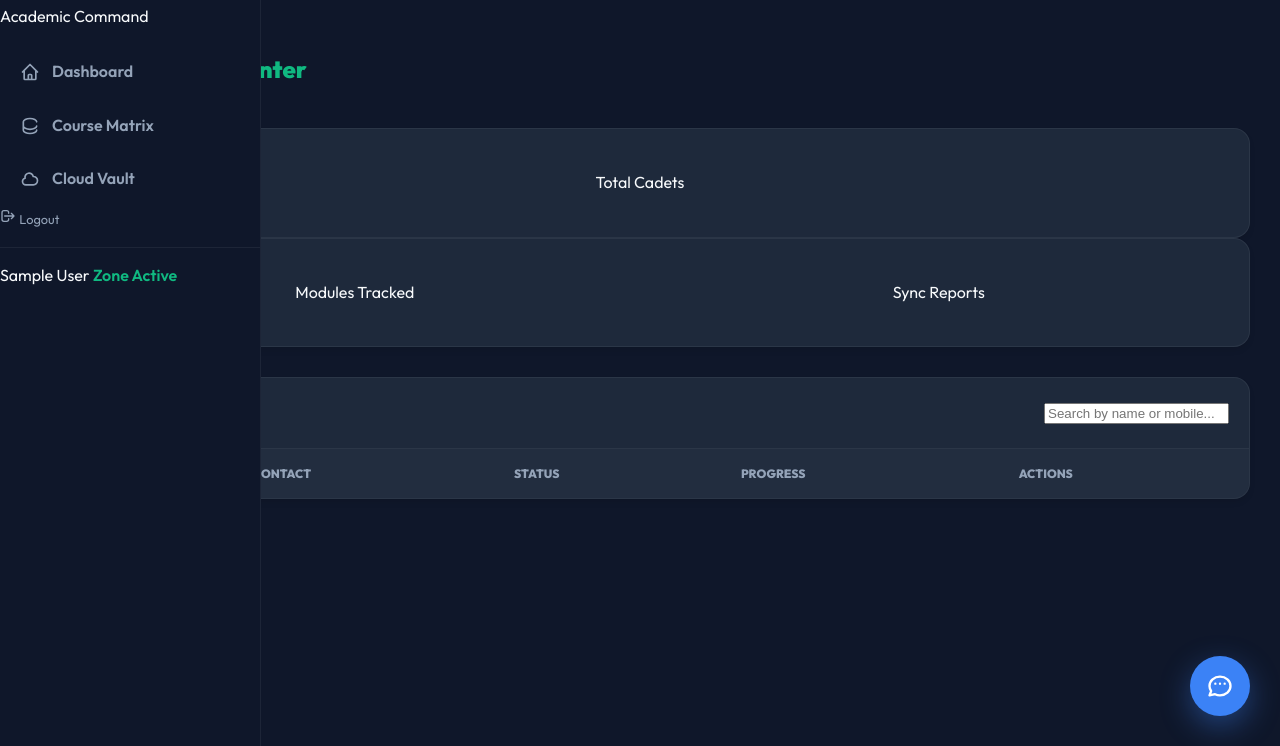
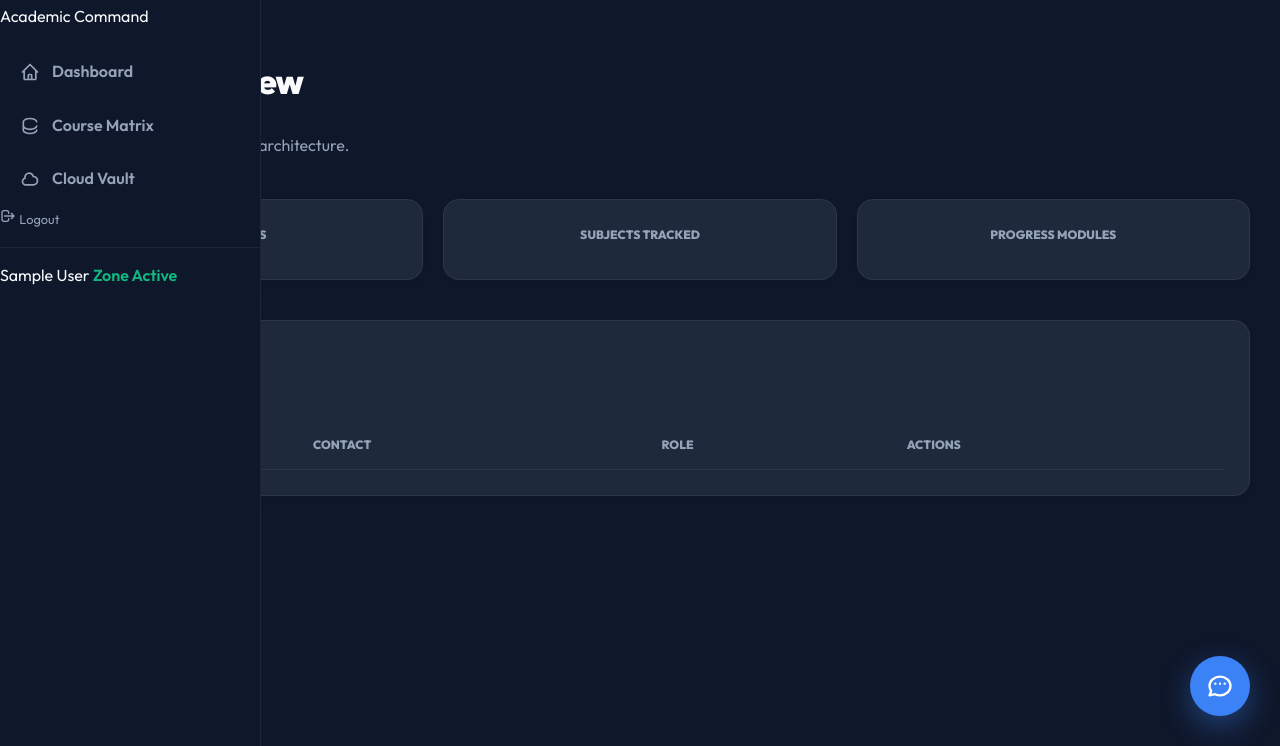
Before and after one commit to hemanthragipindi/grade-predictor, a Flask app: template frontend/templates/admin/dashboard.html in a window 1280 px wide. Shown: the part 54-800 px from the top of the page. Run offline with Flask 3, Linux system fonts and the light colour scheme; the template is opened without the code that fills it, so the values that code supplies are empty; the visitor is signed in with stand-in values (Sample User, id 1); data comes from the database, SQL or seed files in the repository; grey boxes are pictures that could not be loaded.

Commit message:
Admin Infrastructure: Added Master Control templates and dashboards

```diff
--- a/frontend/templates/admin/dashboard.html
+++ b/frontend/templates/admin/dashboard.html
@@ -1,80 +1,62 @@
 {% extends "layout.html" %}
 
-{% block title %}Admin Control Panel{% endblock %}
+{% block title %}Admin Control Center - Nexora{% endblock %}
 
 {% block content %}
 <div class="container animate-in">
-    <div class="section-header" style="margin-bottom: 40px;">
-        <h2 style="font-size: 1.5rem; color: var(--grade-o);">Admin Command Center</h2>
-        <div class="line"></div>
+    <div style="margin-bottom: 40px;">
+        <h1 style="font-size: 2.2rem; font-weight: 850; letter-spacing: -1px;">System Overview</h1>
+        <p style="color: var(--text-muted);">Real-time monitoring of Nexora architecture.</p>
     </div>
 
-    <!-- Stats Grid -->
-    <div class="top-grid" style="margin-bottom: 30px;">
+    <!-- System Stats -->
+    <div style="display: grid; grid-template-columns: repeat(3, 1fr); gap: 20px; margin-bottom: 40px;">
         <div class="panel" style="text-align: center;">
-            <p class="stat-label">Total Cadets</p>
-            <p class="stat-val">{{ stats.total_users }}</p>
+            <div style="font-size: 0.75rem; color: var(--text-muted); font-weight: 800; text-transform: uppercase; margin-bottom: 10px;">Total Users</div>
+            <div style="font-size: 2.5rem; font-weight: 900; color: var(--primary);">{{ stats.total_users }}</div>
         </div>
-        <div class="panel" style="display: flex; justify-content: space-around; align-items: center;">
-            <div style="text-align: center;">
-                <p class="stat-label">Modules Tracked</p>
-                <p class="stat-val">{{ stats.total_subjects }}</p>
-            </div>
-            <div style="text-align: center;">
-                <p class="stat-label">Sync Reports</p>
-                <p class="stat-val">{{ stats.total_progress }}</p>
-            </div>
+        <div class="panel" style="text-align: center;">
+            <div style="font-size: 0.75rem; color: var(--text-muted); font-weight: 800; text-transform: uppercase; margin-bottom: 10px;">Subjects Tracked</div>
+            <div style="font-size: 2.5rem; font-weight: 900; color: var(--secondary);">{{ stats.total_subjects }}</div>
+        </div>
+        <div class="panel" style="text-align: center;">
+            <div style="font-size: 0.75rem; color: var(--text-muted); font-weight: 800; text-transform: uppercase; margin-bottom: 10px;">Progress Modules</div>
+            <div style="font-size: 2.5rem; font-weight: 900; color: var(--primary);">{{ stats.total_progress }}</div>
         </div>
     </div>
 
-    <!-- Users Table -->
-    <div class="panel" style="padding: 0; overflow: hidden;">
-        <div style="padding: 20px; border-bottom: 1px solid var(--border); display: flex; justify-content: space-between; align-items: center;">
-            <h3 style="margin: 0;">User Database</h3>
-            <div class="search-bar" style="max-width: 300px;">
-                <input type="text" placeholder="Search by name or mobile...">
-            </div>
-        </div>
-        <table style="width: 100%; border-collapse: collapse; text-align: left;">
+    <!-- User Management Table -->
+    <div class="panel">
+        <h3 style="margin-bottom: 25px; font-weight: 850;">User Database</h3>
+        <table style="width: 100%; border-collapse: collapse;">
             <thead>
-                <tr style="background: rgba(255,255,255,0.02); color: var(--text-muted); font-size: 0.75rem; text-transform: uppercase;">
-                    <th style="padding: 15px 20px;">Name</th>
-                    <th style="padding: 15px 20px;">Contact</th>
-                    <th style="padding: 15px 20px;">Status</th>
-                    <th style="padding: 15px 20px;">Progress</th>
-                    <th style="padding: 15px 20px;">Actions</th>
+                <tr style="text-align: left; border-bottom: 1px solid var(--border);">
+                    <th style="padding: 15px; color: var(--text-muted); font-size: 0.75rem; font-weight: 800; text-transform: uppercase;">User</th>
+                    <th style="padding: 15px; color: var(--text-muted); font-size: 0.75rem; font-weight: 800; text-transform: uppercase;">Contact</th>
+                    <th style="padding: 15px; color: var(--text-muted); font-size: 0.75rem; font-weight: 800; text-transform: uppercase;">Role</th>
+                    <th style="padding: 15px; color: var(--text-muted); font-size: 0.75rem; font-weight: 800; text-transform: uppercase;">Actions</th>
                 </tr>
             </thead>
             <tbody>
                 {% for user in users %}
-                <tr style="border-bottom: 1px solid var(--border); transition: 0.2s;" onmouseover="this.style.background='rgba(255,255,255,0.01)'" onmouseout="this.style.background='transparent'">
-                    <td style="padding: 15px 20px;">
-                        <div style="display: flex; align-items: center; gap: 12px;">
-                            <div style="width: 32px; height: 32px; border-radius: 50%; background: url('https://api.dicebear.com/7.x/avataaars/svg?seed={{ user.name }}') center/cover"></div>
-                            <div>
-                                <p style="margin: 0; font-weight: 600;">{{ user.name }}</p>
-                                <p style="margin: 0; font-size: 0.75rem; color: var(--text-muted);">{{ user.email }}</p>
-                            </div>
-                        </div>
+                <tr style="border-bottom: 1px solid var(--border);">
+                    <td style="padding: 15px;">
+                        <div style="font-weight: 700;">{{ user.name }}</div>
+                        <div style="font-size: 0.8rem; color: var(--text-muted);">{{ user.email }}</div>
                     </td>
-                    <td style="padding: 15px 20px; font-size: 0.85rem; color: var(--text-muted);">{{ user.mobile }}</td>
-                    <td style="padding: 15px 20px;">
+                    <td style="padding: 15px; color: var(--text-muted);">{{ user.mobile }}</td>
+                    <td style="padding: 15px;">
                         {% if user.is_admin %}
-                        <span style="background: rgba(16, 185, 129, 0.1); color: var(--grade-o); padding: 4px 8px; border-radius: 4px; font-size: 0.7rem; font-weight: 700;">ADMIN</span>
+                        <span class="status-badge" style="background: rgba(59, 130, 246, 0.1); color: var(--primary);">ADMIN</span>
                         {% else %}
-                        <span style="background: rgba(99, 102, 241, 0.1); color: var(--secondary); padding: 4px 8px; border-radius: 4px; font-size: 0.7rem; font-weight: 700;">USER</span>
+                        <span class="status-badge" style="background: rgba(255,255,255,0.05); color: var(--text-muted);">USER</span>
                         {% endif %}
                     </td>
-                    <td style="padding: 15px 20px;">
-                        <div style="width: 100px; height: 6px; background: var(--border); border-radius: 3px; overflow: hidden;">
-                            <div style="width: 65%; height: 100%; background: var(--primary);"></div>
-                        </div>
-                    </td>
-                    <td style="padding: 15px 20px;">
+                    <td style="padding: 15px;">
                         <div style="display: flex; gap: 10px;">
-                            <a href="{{ url_for('admin.view_user', user_id=user.id) }}" class="btn-primary" style="padding: 6px 12px; font-size: 0.75rem;">View</a>
+                            <a href="{{ url_for('admin.view_user', user_id=user.id) }}" class="btn-primary" style="padding: 8px 12px; font-size: 0.8rem;">View Detail</a>
                             {% if not user.is_admin %}
-                            <a href="{{ url_for('admin.make_admin', user_id=user.id) }}" style="color: var(--text-muted); font-size: 0.75rem; text-decoration: none; padding: 6px;">Promote</a>
+                            <a href="{{ url_for('admin.make_admin', user_id=user.id) }}" class="btn-primary" style="padding: 8px 12px; font-size: 0.8rem; background: var(--secondary);">Promote</a>
                             {% endif %}
                         </div>
                     </td>
```
Also changed, not shown: frontend/templates/admin/login.html (+20 -22 lines), frontend/templates/admin/user_detail.html (+41 -63 lines).
